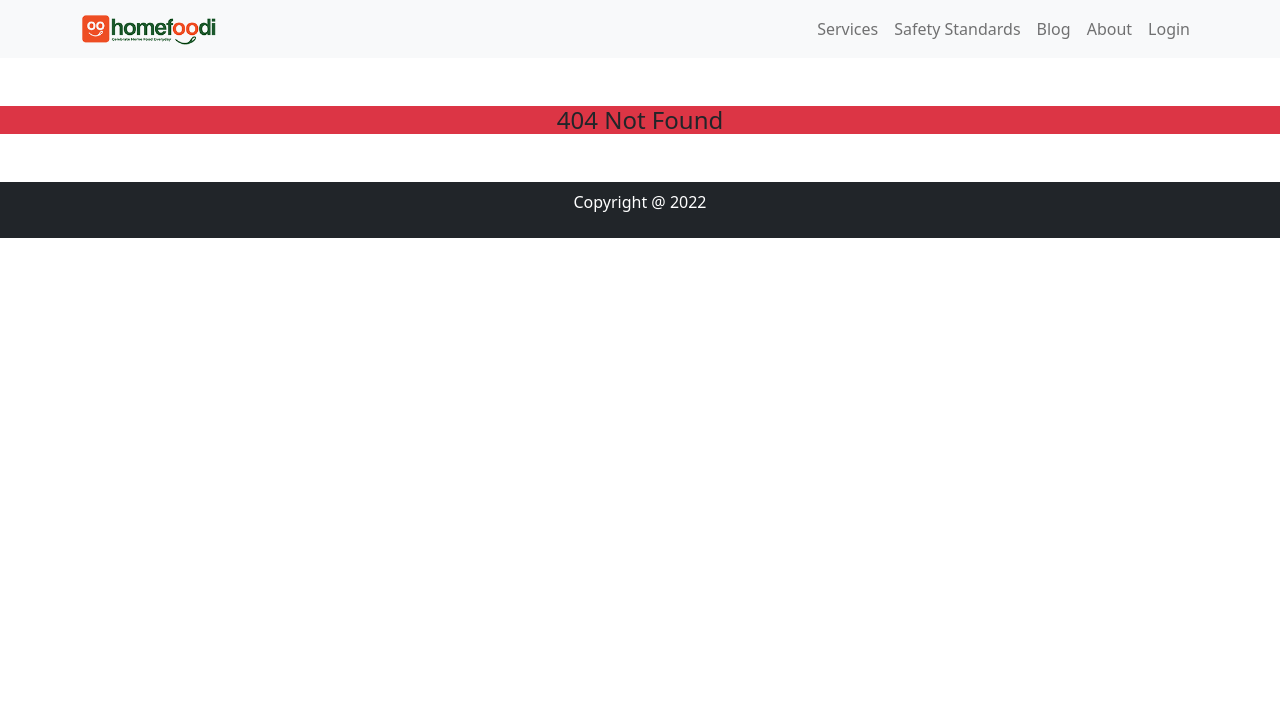
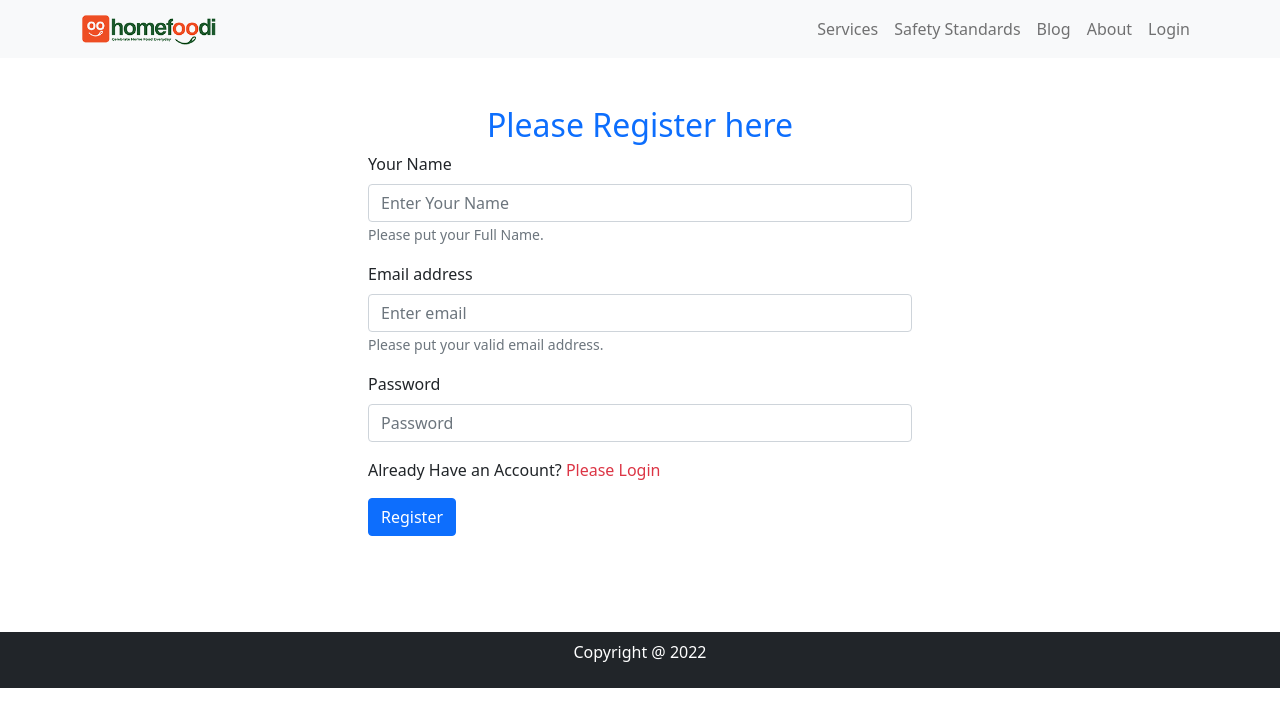
Before and after one commit to Robiul92/-independent-service-provider, a React (Create React App) app: page /register in a window 1280 px wide. Before the commit this address had no page. Shown: the top 726 px of the page. Built offline with nearby package versions, Linux system fonts and the light colour scheme.

Commit message:
login and register implemented

```diff
--- a/package.json
+++ b/package.json
@@ -11,6 +11,7 @@
     "react": "^18.1.0",
     "react-bootstrap": "^2.3.1",
     "react-dom": "^18.1.0",
+    "react-firebase-hooks": "^5.0.3",
     "react-router-dom": "^6.3.0",
     "react-scripts": "5.0.1",
     "web-vitals": "^2.1.4"
--- a/src/App.js
+++ b/src/App.js
@@ -9,6 +9,8 @@
 import ServiceDetails from './Pages/ServiceDetails/ServiceDetails';
 import NotFound from './Pages/NotFound/NotFound';
 import Blog from './Pages/Blog/Blog';
+import Login from './Pages/Login/Login';
+import Register from './Pages/Login/Register/Register';
 
 function App() {
   return (
@@ -20,6 +22,8 @@
         <Route path='service/:serviceId' element={<ServiceDetails></ServiceDetails>}></Route>
         <Route path='/about' element={<About></About>}></Route>
         <Route path='/blog' element={<Blog></Blog>}></Route>
+        <Route path='/login' element={<Login></Login>}></Route>
+        <Route path={'/register'} element={<Register></Register>} ></Route>
         <Route path='*' element={<NotFound></NotFound>}></Route>
       </Routes>
       <Footer></Footer>
--- /dev/null
+++ b/src/Pages/Login/Login.js
@@ -0,0 +1,48 @@
+import React, { useRef } from 'react';
+import { Button, Form } from 'react-bootstrap';
+import { Link, Navigate, useNavigate } from 'react-router-dom';
+
+const Login = () => {
+    const emailRef = useRef('');
+    const passwordRef= useRef('');
+    const navigate = useNavigate();
+
+    const handleSubmit = event =>{
+        event.preventDefault();
+        const email = emailRef.current.value;
+        const password = passwordRef.current.value;
+
+        console.log(email, password);
+    }
+
+    const navigaretoRegister =event =>{
+        navigate('/register');
+    }
+
+    return (
+        <div className='mb-5 container w-50 mx-auto p-5'>
+            <h1 className='text-center text-primary'>Please login</h1>
+            <Form onSubmit={handleSubmit}>
+                <Form.Group className="mb-3" controlId="formBasicEmail">
+                    <Form.Label>Email address</Form.Label>
+                    <Form.Control ref={emailRef} type="email" placeholder="Enter email" required/>
+                    <Form.Text className="text-muted">
+                        We'll never share your email with anyone else.
+                    </Form.Text>
+                </Form.Group>
+
+                <Form.Group className="mb-3" controlId="formBasicPassword">
+                    <Form.Label>Password</Form.Label>
+                    <Form.Control ref={passwordRef} type="password" placeholder="Password" required/>
+                </Form.Group>
+                <p>New to homefoodi? <Link to="/register" className='text-danger text-decoration-none' onClick={navigaretoRegister}>Please Register</Link> </p>
+                <Button variant="primary" type="submit">
+                    Login
+                </Button>
+            </Form>
+
+        </div>
+    );
+};
+
+export default Login;
--- /dev/null
+++ b/src/Pages/Login/Register/Register.js
@@ -0,0 +1,60 @@
+import React from 'react';
+import { Button, Form } from 'react-bootstrap';
+import { Link, useNavigate } from 'react-router-dom';
+
+const Register = () => {
+
+    const navigate = useNavigate();
+
+    const handleRegister = event =>{
+        event.preventDefault();
+        // const name = event.target.name.value;
+        // const email = event.target.email.value;
+        // const password = event.target.password.value;
+
+        console.log(event);
+    }
+
+    const navigaretoLogin = () =>{
+        navigate('/login')
+    }
+
+    return (
+        <div className='mb-5 container w-50 mx-auto p-5'>
+            <h2 className='text-center text-primary'>Please Register here </h2>
+
+            <Form onSubmit={handleRegister}>
+            <Form.Group className="mb-3" controlId="formBasicEmail">
+
+      <Form.Label>Your Name</Form.Label>
+      <Form.Control type="text" placeholder="Enter Your Name" />
+      <Form.Text className="text-muted">
+        Please put your Full Name.
+      </Form.Text>
+    </Form.Group>
+
+  <Form.Group className="mb-3" controlId="formBasicEmail">
+
+    <Form.Label>Email address</Form.Label>
+    <Form.Control type="email" placeholder="Enter email" required/>
+    <Form.Text className="text-muted">
+      Please put your valid email address.
+    </Form.Text>
+  </Form.Group>
+
+  <Form.Group className="mb-3" controlId="formBasicPassword">
+    <Form.Label>Password</Form.Label>
+    <Form.Control type="password" placeholder="Password" required />
+  </Form.Group>
+
+  <p>Already Have an Account? <Link to="/login" className='text-danger text-decoration-none' onClick={navigaretoLogin}>Please Login</Link> </p>
+
+  <Button variant="primary" type="submit">
+    Register
+  </Button>
+</Form>
+        </div>
+    );
+};
+
+export default Register;
--- a/src/Pages/ServiceDetails/ServiceDetails.js
+++ b/src/Pages/ServiceDetails/ServiceDetails.js
@@ -1,9 +1,11 @@
 import React from 'react';
+import {useParams} from 'react-router-dom';
 
 const ServiceDetails = () => {
+    const {serviceId} = useParams();
     return (
         <div>
-            <h1>Welcome to the details</h1>
+            <h1>Welcome to the details: {serviceId}</h1>
         </div>
     );
 };
```
Also changed, not shown: src/Pages/Login/Login.css (added), src/Pages/Login/Register/Register.css (added), 1 other file (tests, documents, lock files or other folders).
